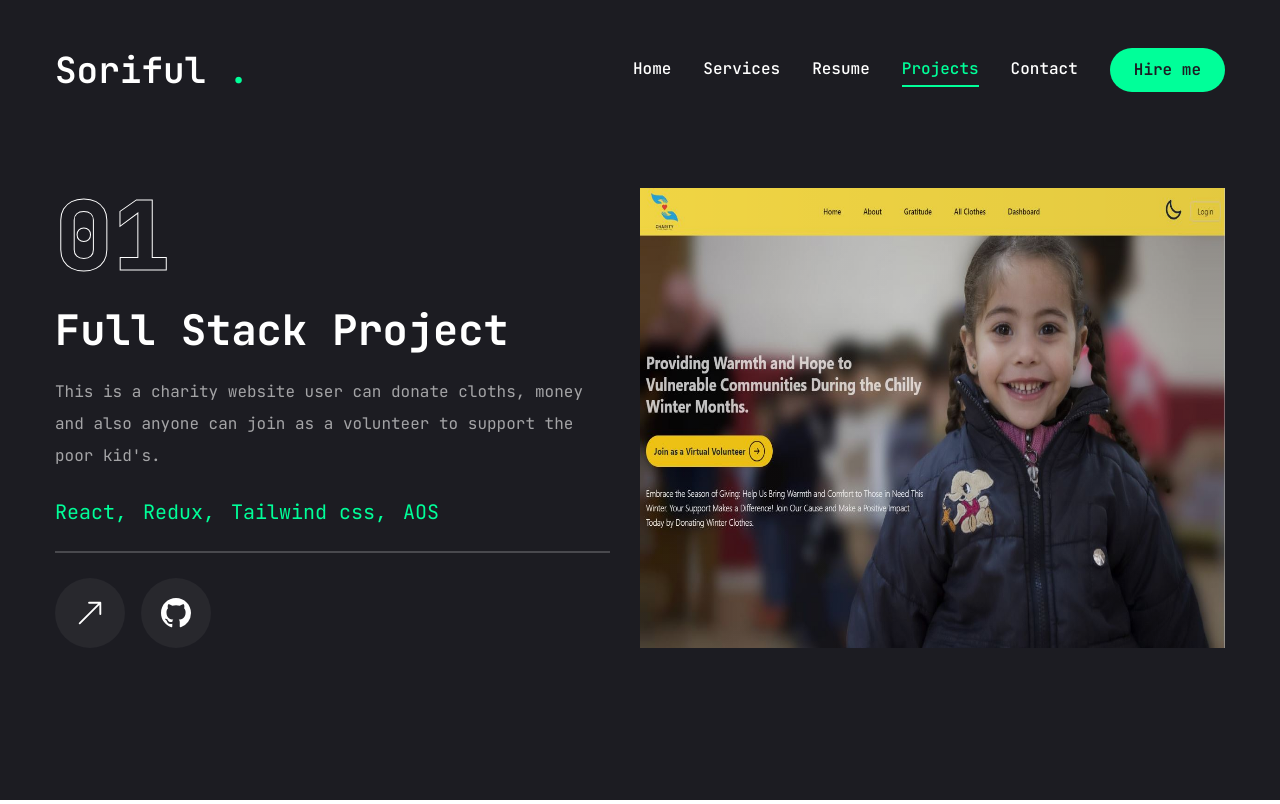
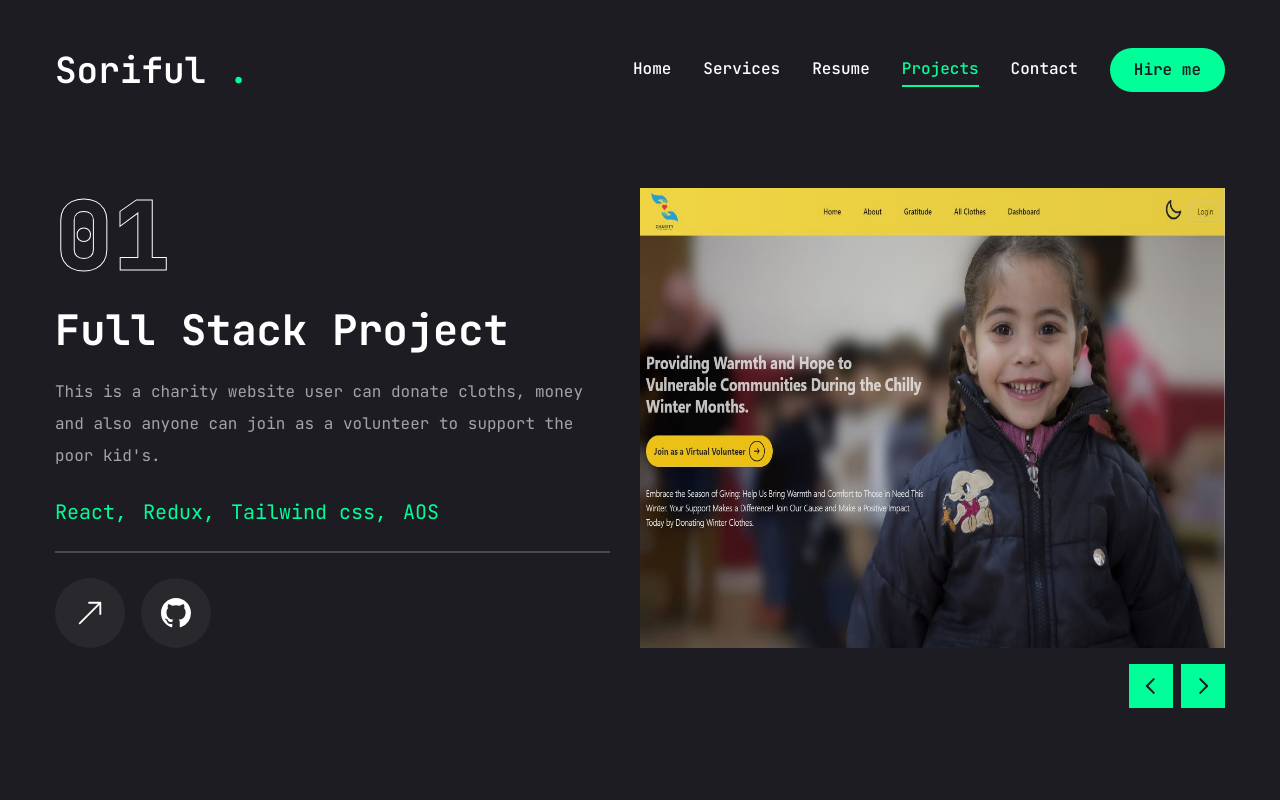
Before and after one commit to AhsanPhero2022/portfolio_2024, a Next.js app: page /projects in a window 1280 px wide. Built offline with nearby package versions, Linux system fonts and the light colour scheme.

Commit message:
project page done

```diff
--- a/app/projects/page.jsx
+++ b/app/projects/page.jsx
@@ -160,7 +160,11 @@
                 );
               })}
               {/* slider buttons */}
-              <WorkSliderBtns></WorkSliderBtns>
+
+              <WorkSliderBtns
+                containerStyles="flex gap-2 absolute right-0 bottom-[calc(50%_-_22px)] xl:bottom-0 z-20 w-full justify-between xl:w-max xl:justify-none"
+                btnStyles="bg-accent hover:bg-accent-hover text-primary text-[22px] w-[44px] h-[44px] flex justify-center items-center transition-all"
+              />
             </Swiper>
           </div>
         </div>
--- a/components/WorkSliderBtns.jsx
+++ b/components/WorkSliderBtns.jsx
@@ -7,10 +7,10 @@
   const swiper = useSwiper();
   return (
     <div className={containerStyles}>
-      <button className={btnStyles}>
+      <button className={btnStyles} onClick={() => swiper.slidePrev()}>
         <PiCaretLeftBold className={iconsStyles} />
       </button>
-      <button className={btnStyles}>
+      <button className={btnStyles} onClick={() => swiper.slideNext()}>
         <PiCaretRightBold className={iconsStyles} />
       </button>
     </div>
```
